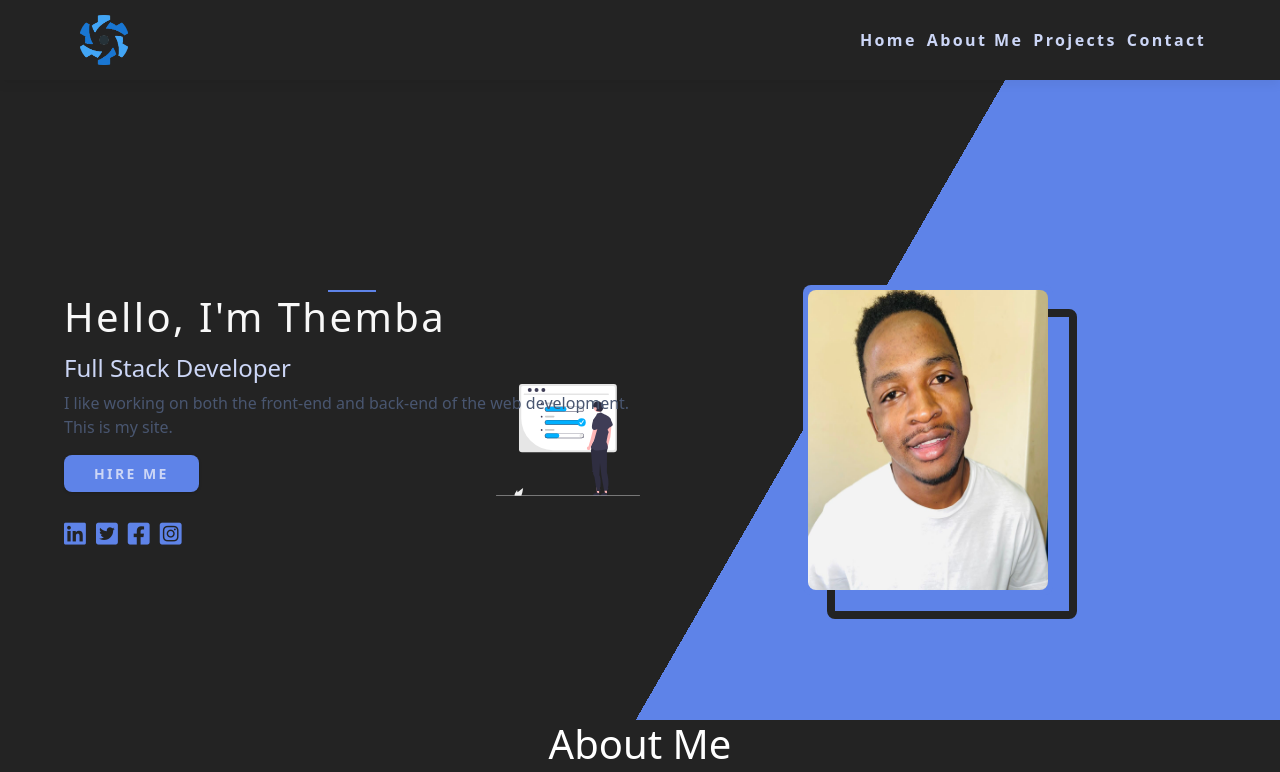
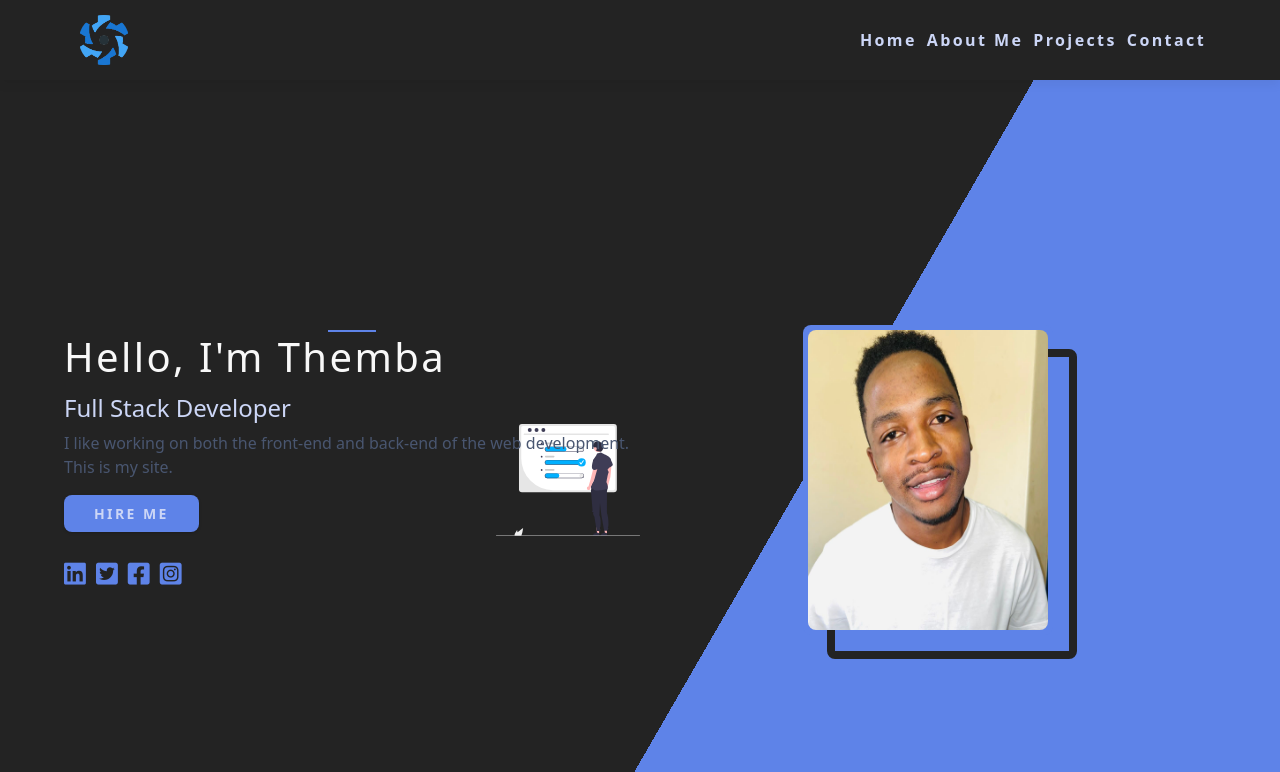
Before and after one commit to Jakaza/Portfolio, a plain HTML site: page index.html in a window 1280 px wide. Shown: the top 772 px of the page. Drawn offline with nearby package versions, Linux system fonts and the light colour scheme; files whose address does not match are found by name.

Commit message:
Update main.css

```diff
--- a/theme/main.css
+++ b/theme/main.css
@@ -30,7 +30,7 @@ body{
 
 main{
     width: 100%;
-    height: calc(100vh - 5rem);
+    height: 100vh;
     background-color: var(--bg-black-2);
     background: -webkit-linear-gradient(120deg, var(--bg-black-2) 0%, var(--bg-black-2) 62%, var(--bg-blue-1) 62%);
     background: -moz-linear-gradient(120deg, var(--bg-black-2) 0%, var(--bg-black-2) 62%, var(--bg-blue-1) 62%);
```
